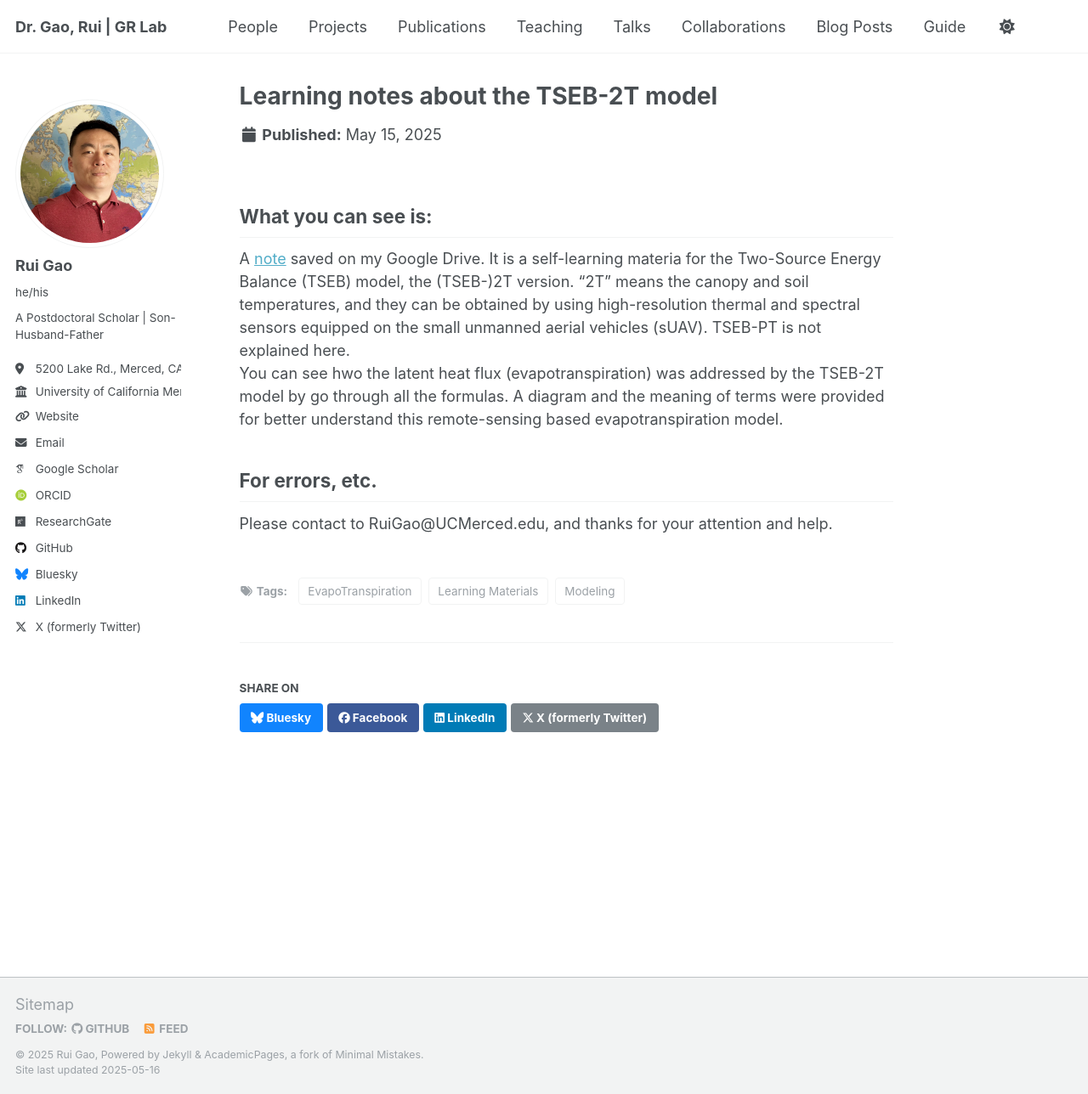
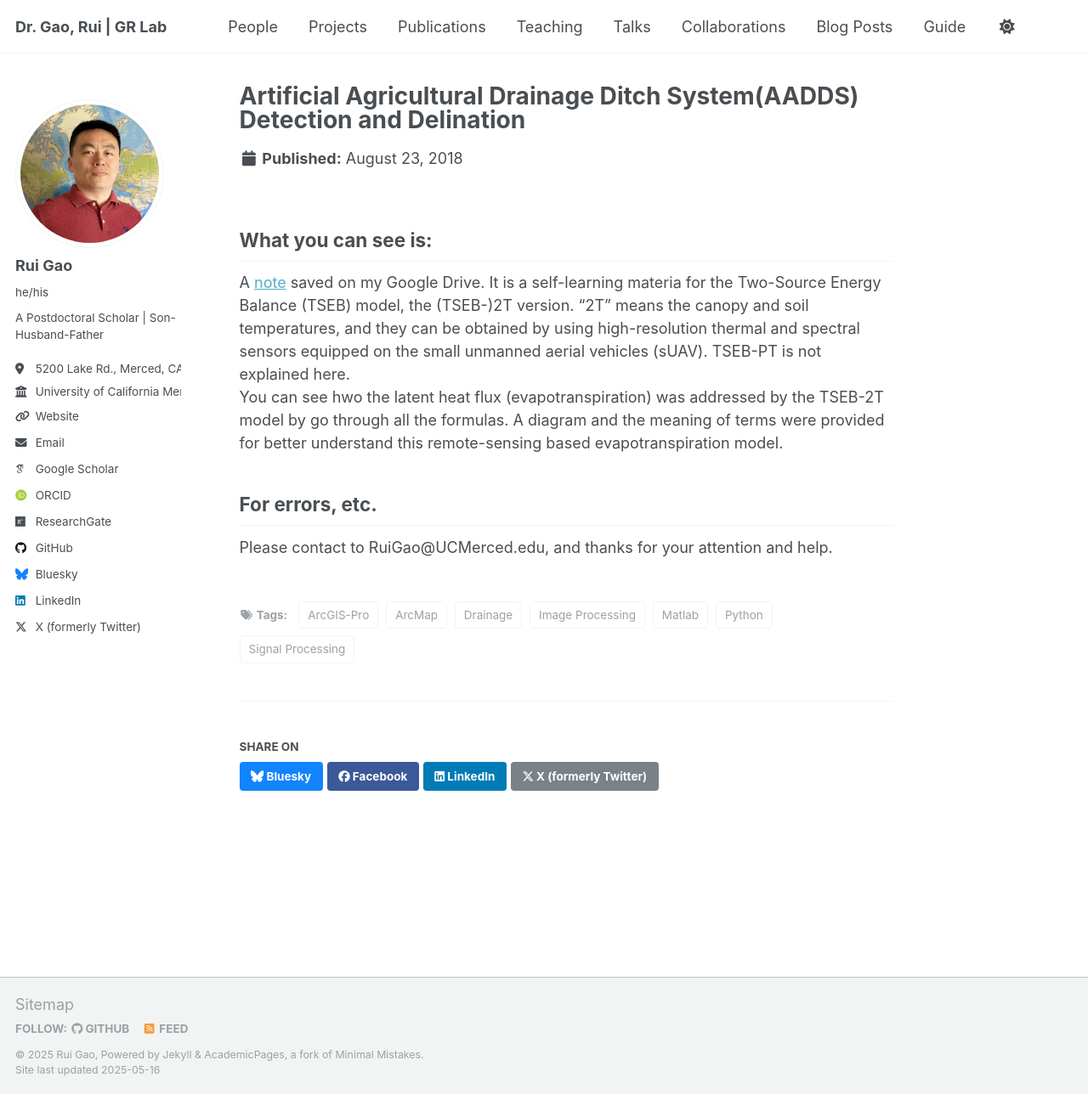
Before and after one commit to RuiGao9/RuiGao9.github.io, a Jekyll site: the page built from _projects/project1.md, in a window 1280 px wide and 1288 px high. Shown: the whole window at 85% size. Built offline with Jekyll 4.4.1, drawn with Linux system fonts in a browser that asks for light colours; some web fonts are replaced.

Commit message:
Update project1.md

```diff
--- a/_projects/project1.md
+++ b/_projects/project1.md
@@ -1,11 +1,15 @@
 ---
-title: 'Learning notes about the TSEB-2T model'
-date: 2025-05-15
-permalink: /posts/2025/05/blog-post-1/
+title: 'Artificial Agricultural Drainage Ditch System(AADDS) Detection and Delination'
+date: 2018-08-23
+permalink: /projects/2018/08/project1/
 tags:
-  - EvapoTranspiration
-  - Modeling
-  - Learning Materials
+  - Drainage
+  - Image Processing
+  - Signal Processing
+  - ArcMap
+  - ArcGIS-Pro
+  - Python
+  - Matlab
 ---
 
 What you can see is:
```
